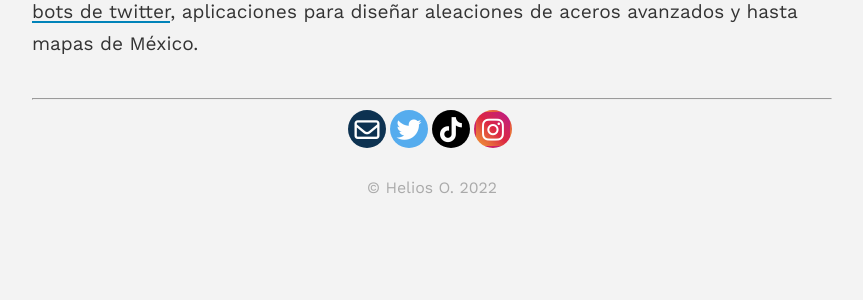
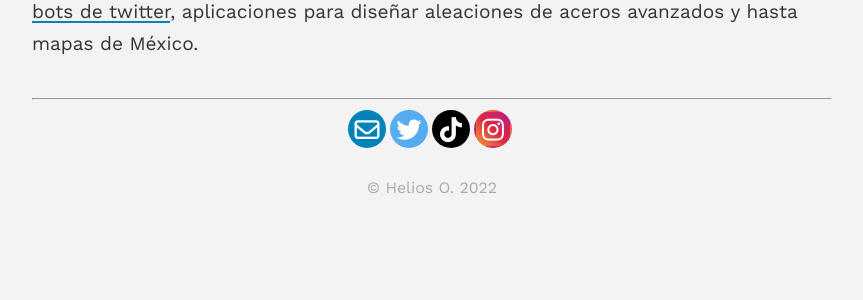
Before and after one commit to Heliouz/Heliouz.github.io, a Jekyll site: the page built from index.md, in a window 1280 px wide. Shown: the part 649-949 px from the top of the page, without its empty margins (208-1071 px from the left). Built offline with Jekyll 4.4.1, drawn with Linux system fonts in a browser that asks for light colours.

Commit message:
Update footer-social.scss

```diff
--- a/assets/css/_sass/footer-social.scss
+++ b/assets/css/_sass/footer-social.scss
@@ -84,11 +84,11 @@
 }
 
 .rounded-social-buttons .social-button.email {
-  background: #0D3251;
+  background: #0083B9;
 }
 
 .rounded-social-buttons .social-button.email:hover, .rounded-social-buttons .social-button.email:focus {
-  color: #0D3251;
+  color: #0083B9;
   background: #fefefe;
   border-color: #112233;
 }
```
